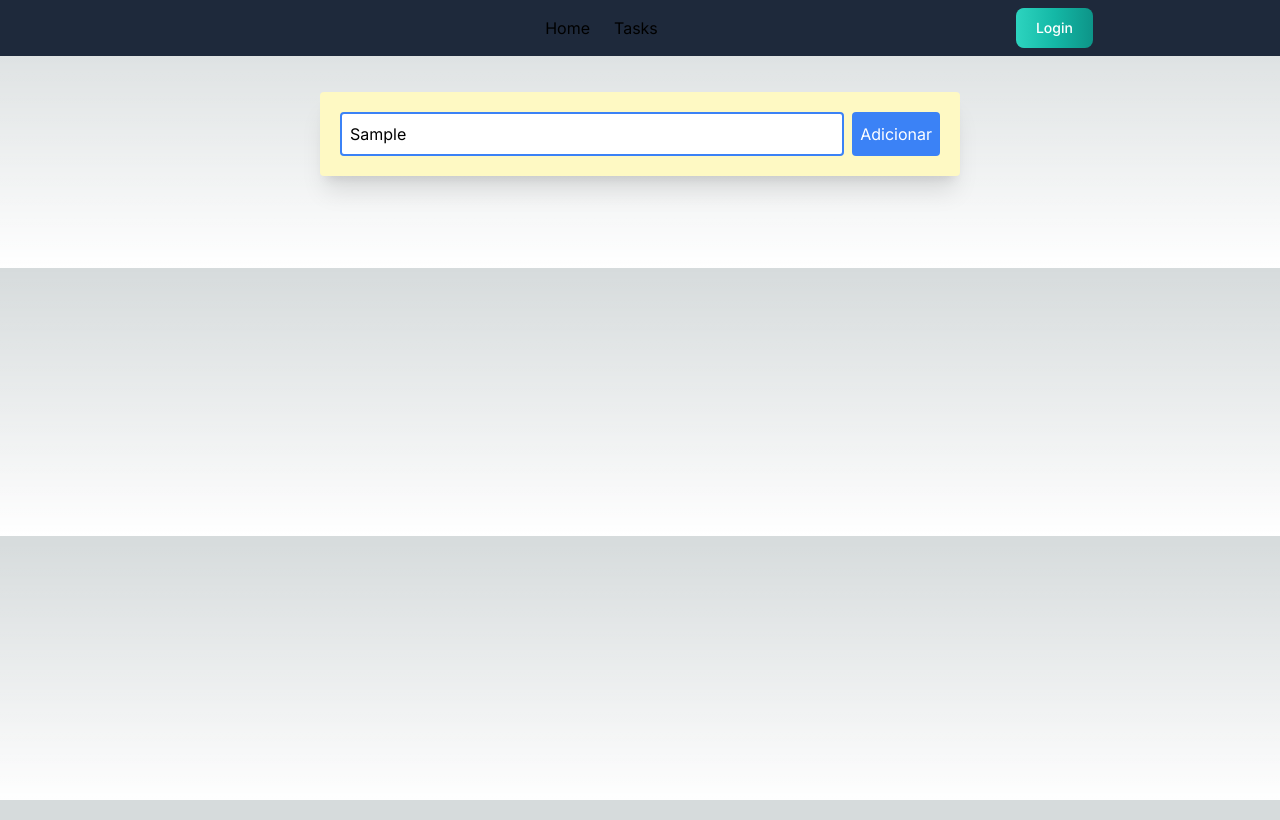
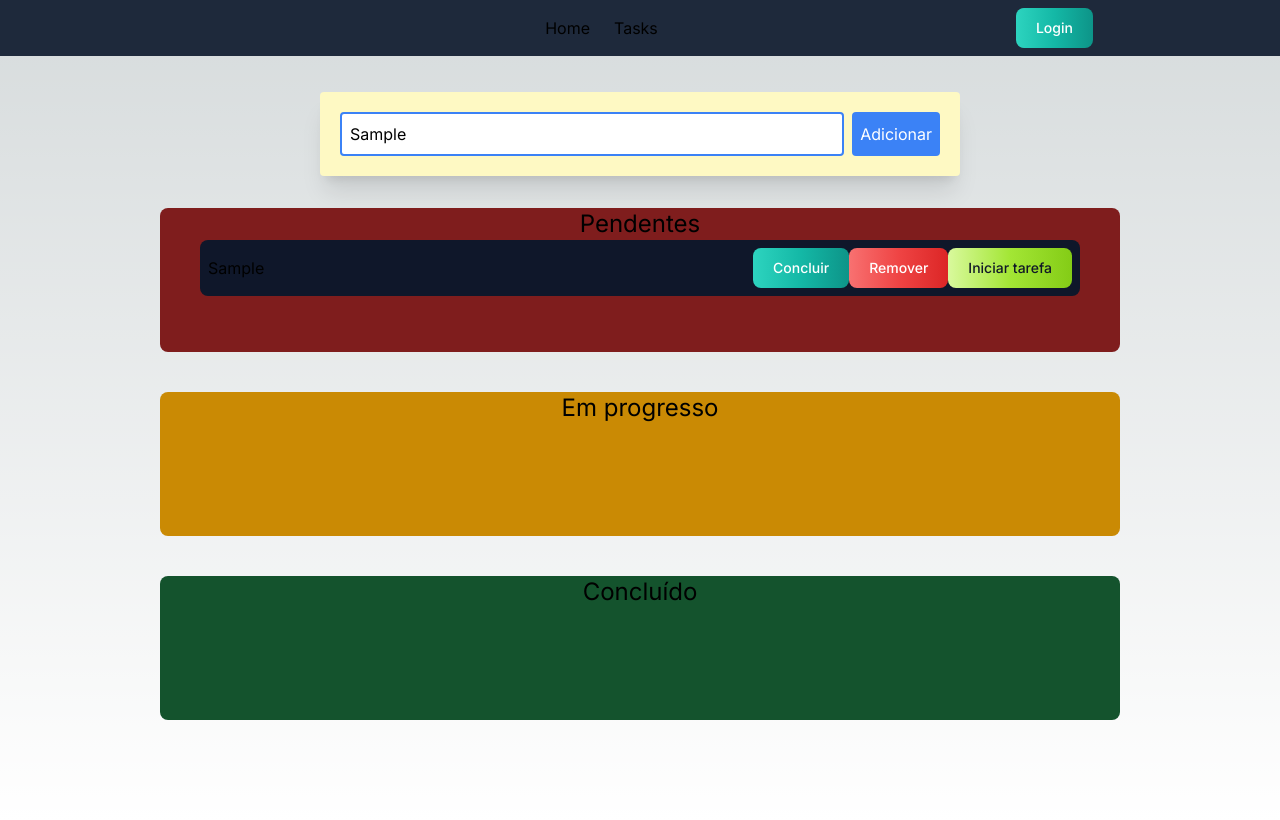
Before and after one commit to Filipe-0911/to_do_list_next, a Next.js app: page /tasks in a window 1280 px wide. Both pictures are taken after typing "Sample" into the empty fields and a click on the button "Adicionar". Built offline with nearby package versions, Linux system fonts and the light colour scheme; no server answers.

Commit message:
alterando metodo de obter a url

```diff
--- a/src/app/components/ListOfTasks/index.tsx
+++ b/src/app/components/ListOfTasks/index.tsx
@@ -14,7 +14,7 @@ interface ListOfTasksProps {
 export default function ListOfTasks({ listOfTasks, status, updateTaskStatus, deleteTaskFromState }: ListOfTasksProps): JSX.Element {
 
   async function setTaskConcluded(task: Task) {
-    const response = await fetch(`https://task-manager-beta-seven.vercel.app/${task.id}`, {
+    const response = await fetch(`${process.env.NEXT_PUBLIC_URL}/api/tasks/${task.id}`, {
       method: 'PUT',
       headers: { 'Content-Type': 'application/json' },
       body: JSON.stringify({ ...task, status: "concluded" }),
@@ -31,7 +31,7 @@ export default function ListOfTasks({ listOfTasks, status, updateTaskStatus, del
 
   async function deleteTask(task: Task): Promise<void> {
     console.log(task)
-    const response = await fetch(`https://task-manager-beta-seven.vercel.app/${task.id}`, {
+    const response = await fetch(`${process.env.NEXT_PUBLIC_URL}/api/tasks/${task.id}`, {
       method: 'DELETE',
       headers: { 'Content-Type': 'application/json' },
     });
@@ -46,7 +46,7 @@ export default function ListOfTasks({ listOfTasks, status, updateTaskStatus, del
   }
 
   async function startTask(task: Task): Promise<void> {
-    const response = await fetch(`https://task-manager-beta-seven.vercel.app/${task.id}`, {
+    const response = await fetch(`${process.env.NEXT_PUBLIC_URL}/api/tasks/${task.id}`, {
       method: 'PUT',
       headers: { 'Content-Type': 'application/json' },
       body: JSON.stringify({ ...task, status: "in_progress" }),
--- a/src/app/components/SectionHome/index.tsx
+++ b/src/app/components/SectionHome/index.tsx
@@ -7,13 +7,16 @@ export default function SectionHome() {
     const [numberOfTasks, setNumberOfTasks] = useState<number>(0);
 
     async function getUserTasks() {
-        const response = await fetch(`https://task-manager-beta-seven.vercel.app/tasks`)
+        const response = await fetch(`${process.env.NEXT_PUBLIC_URL}/api/tasks`)
         const data = await response.json()
         return data.tasks as Array<Task>
     }
 
     useEffect(() => {
-        getUserTasks().then(response => setNumberOfTasks(response.length))
+        getUserTasks().then(response => {
+            console.log(response)
+            setNumberOfTasks(response.length)
+        })
     }, [])
 
 
--- a/src/app/components/TaskField/index.tsx
+++ b/src/app/components/TaskField/index.tsx
@@ -16,7 +16,7 @@ export default function TaskField({ setUserTasks, tasks }: TaskFieldProps): JSX.
   }
 
   const submit = async () => {
-    const response = await fetch(`https://task-manager-beta-seven.vercel.app/api/tasks`, {
+    const response = await fetch(`${process.env.NEXT_PUBLIC_URL}/api/tasks`, {
       method: "POST",
       headers: { "Content-Type": "application/json" },
       next: { tags: ["tasks"] },
--- a/src/app/tasks/page.tsx
+++ b/src/app/tasks/page.tsx
@@ -4,7 +4,7 @@ import TaskField from '../components/TaskField';
 import ListOfTasks from '../components/ListOfTasks';
 
 async function getUserTasks() {
-  const response = await fetch(`https://task-manager-beta-seven.vercel.app//api/tasks`)
+  const response = await fetch(`${process.env.NEXT_PUBLIC_URL}/api/tasks`)
   const data = await response.json();
   return data.tasks as Array<Task>;
 }
```
